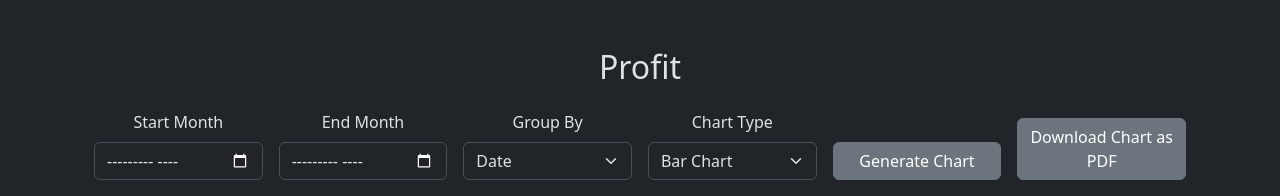
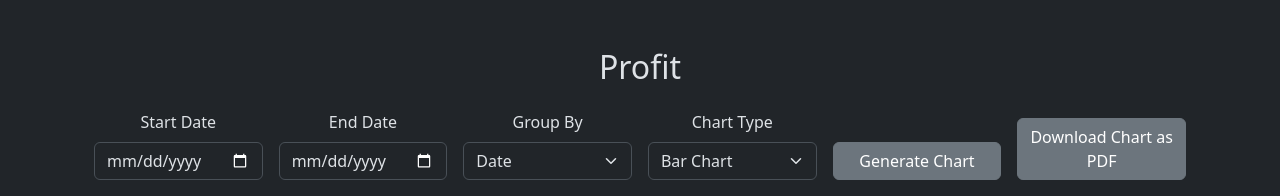
Before and after one commit to aliyyah-u/final_project, a Django app: page /profit/ in a window 1280 px wide. Shown: the part 93-289 px from the top of the page. Run offline with Django 5.2, Linux system fonts and the light colour scheme; some libraries are stand-ins or nearby versions.

Commit message:
update profit chart

```diff
--- a/my_final_project/biswas_agro/static/profit.js
+++ b/my_final_project/biswas_agro/static/profit.js
@@ -6,24 +6,8 @@ function setChartType(type) {
 }
 
 async function filterProfitChart() {
-    const startMonth = document.getElementById('start-date').value; // YYYY-MM
-    const endMonth = document.getElementById('end-date').value;
-
-    let startDate = null;
-    let endDate = null;
-
-    // Only calculate dates if values chosen
-    if (startMonth) {
-        startDate = startMonth + '-01'; // 1st day of month
-    }
-    if (endMonth) {
-        const dateParts = endMonth.split('-');
-        const year = parseInt(dateParts[0]);
-        const month = parseInt(dateParts[1]);
-        const lastDay = new Date(year, month, 0); // last day of end month (next month 0th day)
-        endDate = lastDay.toISOString().slice(0, 10); // YYYY-MM-DD
-
-    }
+    const startDate = document.getElementById('start-date').value;
+    const endDate = document.getElementById('end-date').value;
 
     let costUrl = '/api/cost/';
     let fishbuyUrl = '/api/fishbuy/';
@@ -113,9 +97,34 @@ function drawProfitChart(data) {
     }
 
     const isHorizontalBar = selectedChartType === 'horizontalBar';
+    const isSpline = selectedChartType === 'spline';
+    const isArea = selectedChartType === 'area';
+
+    let chartType;
+    if (isHorizontalBar) {
+        chartType = 'bar';
+    } else if (isSpline || selectedChartType === 'line' || isArea) {
+        chartType = 'line';
+    } else {
+        chartType = selectedChartType;
+    }
+
+    let tensionValue;
+    if (isSpline) {
+        tensionValue = 0.4;
+    } else {
+        tensionValue = 0;
+    }
+
+    let indexAxisValue;
+    if (isHorizontalBar) {
+        indexAxisValue = 'y';
+    } else {
+        indexAxisValue = 'x';
+    }
 
     profitChart = new Chart(ctx, {
-        type: isHorizontalBar ? 'bar' : (selectedChartType === 'area' ? 'line' : selectedChartType),
+        type: chartType,
         data: {
             labels,
             datasets: [
@@ -124,19 +133,21 @@ function drawProfitChart(data) {
                     data: totalCostData,
                     backgroundColor: 'rgba(220, 53, 69, 0.6)',
                     borderColor: 'rgba(220, 53, 69, 0.6)',
-                    fill: selectedChartType === 'area',
+                    fill: isArea,
+                    tension: tensionValue
                 },
                 {
                     label: 'Earnings ৳',
                     data: earningsData,
                     backgroundColor: 'rgba(167, 189, 167, 0.6)',
                     borderColor: 'rgba(167, 189, 167, 0.6)',
-                    fill: selectedChartType === 'area',
+                    fill: isArea,
+                    tension: tensionValue
                 }
             ]
         },
         options: {
-            indexAxis: isHorizontalBar ? 'y' : 'x',
+            indexAxis: indexAxisValue,
             responsive: true,
             plugins: {
                 tooltip: {
--- a/my_final_project/biswas_agro/templates/profit.html
+++ b/my_final_project/biswas_agro/templates/profit.html
@@ -8,13 +8,13 @@
     <h2 class="mb-4">Profit</h2>
     <div class="row g-3 mb-3">
         <div class="col-md-2">
-            <label for="start-date" class="form-label">Start Month</label>
-            <input type="month" id="start-date" class="form-control">
+            <label for="start-date" class="form-label">Start Date</label>
+            <input type="date" id="start-date" class="form-control">
         </div>
 
         <div class="col-md-2">
-            <label for="end-date" class="form-label">End Month</label>
-            <input type="month" id="end-date" class="form-control">
+            <label for="end-date" class="form-label">End Date</label>
+            <input type="date" id="end-date" class="form-control">
         </div>
 
         <div class="col-md-2">
@@ -30,9 +30,10 @@
             <label for="chart-type" class="form-label">Chart Type</label>
             <select id="chart-type" class="form-select" onchange="setChartType(this.value)">
                 <option value="bar">Bar Chart</option>
+                <option value="horizontalBar">Horizontal Bar Chart</option>
                 <option value="line">Line Chart</option>
+                <option value="spline">Spline Chart</option>
                 <option value="area">Area Chart</option>
-                <option value="horizontalBar">Horizontal Bar Chart</option>
             </select>
         </div>
 
--- a/my_final_project/biswas_agro/templates/total_cost.html
+++ b/my_final_project/biswas_agro/templates/total_cost.html
@@ -31,10 +31,10 @@
             <label for="chart-type" class="form-label">Chart Type</label>
             <select id="chart-type" class="form-select" onchange="setChartType(this.value)">
                 <option value="bar">Bar Chart</option>
+                <option value="horizontalBar">Horizontal Bar Chart</option>
                 <option value="line">Line Chart</option>
+                <option value="spline">Spline Chart</option>
                 <option value="area">Area Chart</option>
-                <option value="horizontalBar">Horizontal Bar Chart</option>
-                <option value="spline">Spline Chart</option>
             </select>
         </div>
 
```
